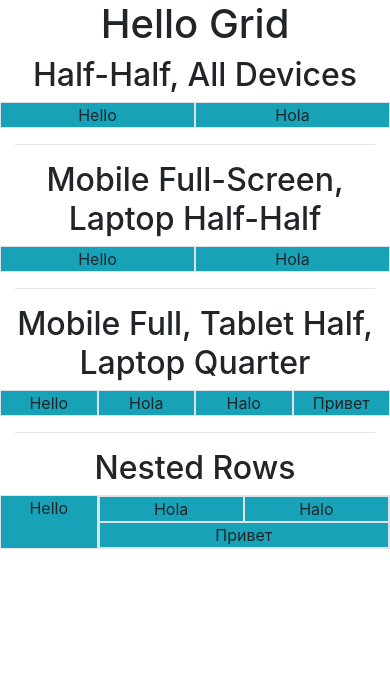
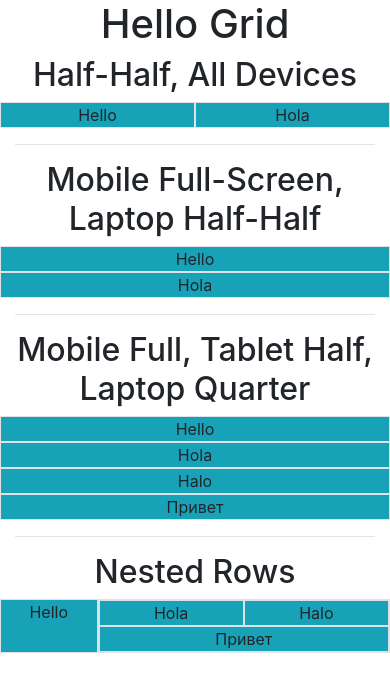
Before and after one commit to DanielACummings/Bootstrap-Smiley, a plain HTML site: page index.html in a window 390 px wide. Drawn offline with nearby package versions, Linux system fonts and the light colour scheme.

Commit message:
add device responsiveness

```diff
--- a/index.html
+++ b/index.html
@@ -38,9 +38,9 @@
       <div class="row text-center">
         <div class="col-12"><h2>Mobile Full-Screen, Laptop Half-Half</h2></div>
       </div>
-      <div class="row text-center">
-        <div class="col-6 border bg-info">Hello</div>
-        <div class="col-6 border bg-info">Hola</div>
+      <div class="row text-center ">
+        <div class="col-12 col-md-6 border bg-info">Hello</div>
+        <div class="col-12 col-md-6 border bg-info">Hola</div>
       </div>
       <div class="row">
         <div class="col-12">
@@ -52,10 +52,10 @@
         <div class="col-12">
           <h2>Mobile Full, Tablet Half, Laptop Quarter</h2>
         </div>
-        <div class="col-3 border bg-info">Hello</div>
-        <div class="col-3 border bg-info">Hola</div>
-        <div class="col-3 border bg-info">Halo</div>
-        <div class="col-3 border bg-info">Привет</div>
+        <div class="col-12 col-sm-6 col-md-3 border bg-info">Hello</div>
+        <div class="col-12 col-sm-6 col-md-3 border bg-info">Hola</div>
+        <div class="col-12 col-sm-6 col-md-3 border bg-info">Halo</div>
+        <div class="col-12 col-sm-6 col-md-3 border bg-info">Привет</div>
         <div class="col-12"><hr /></div>
       </div>
       <!-- fourth hello group -->
```
